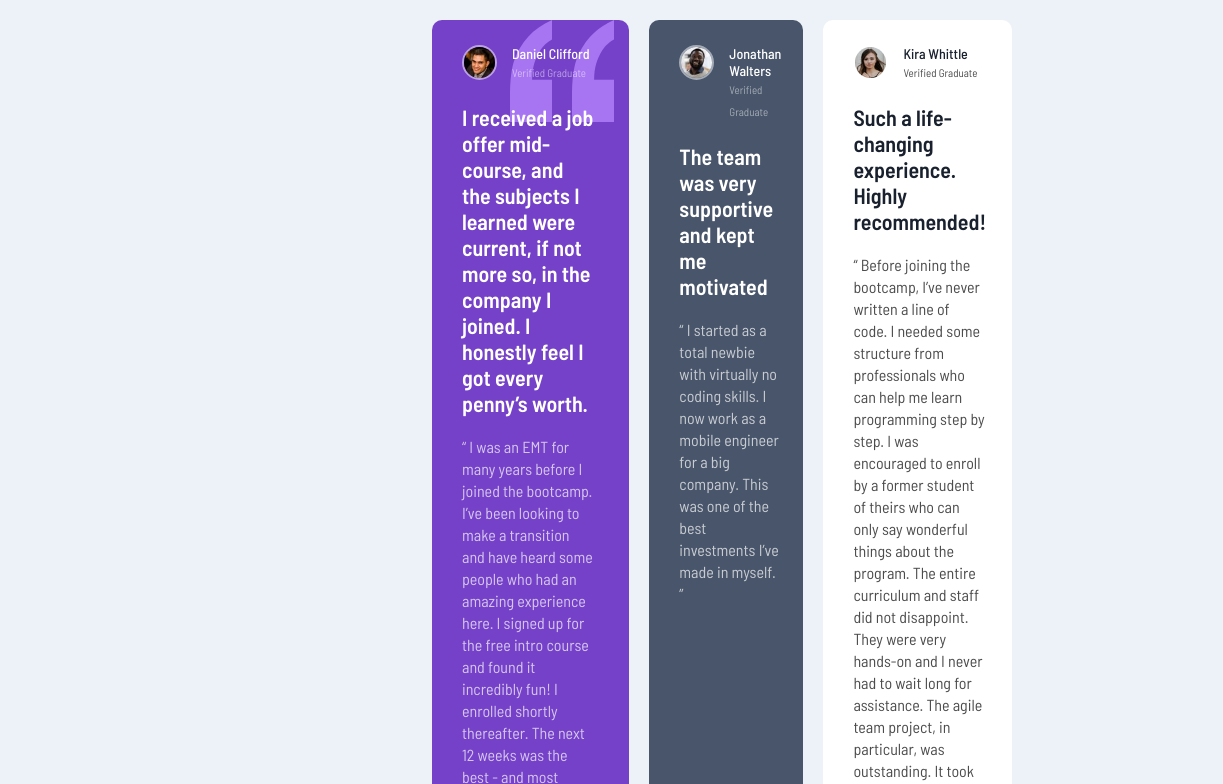
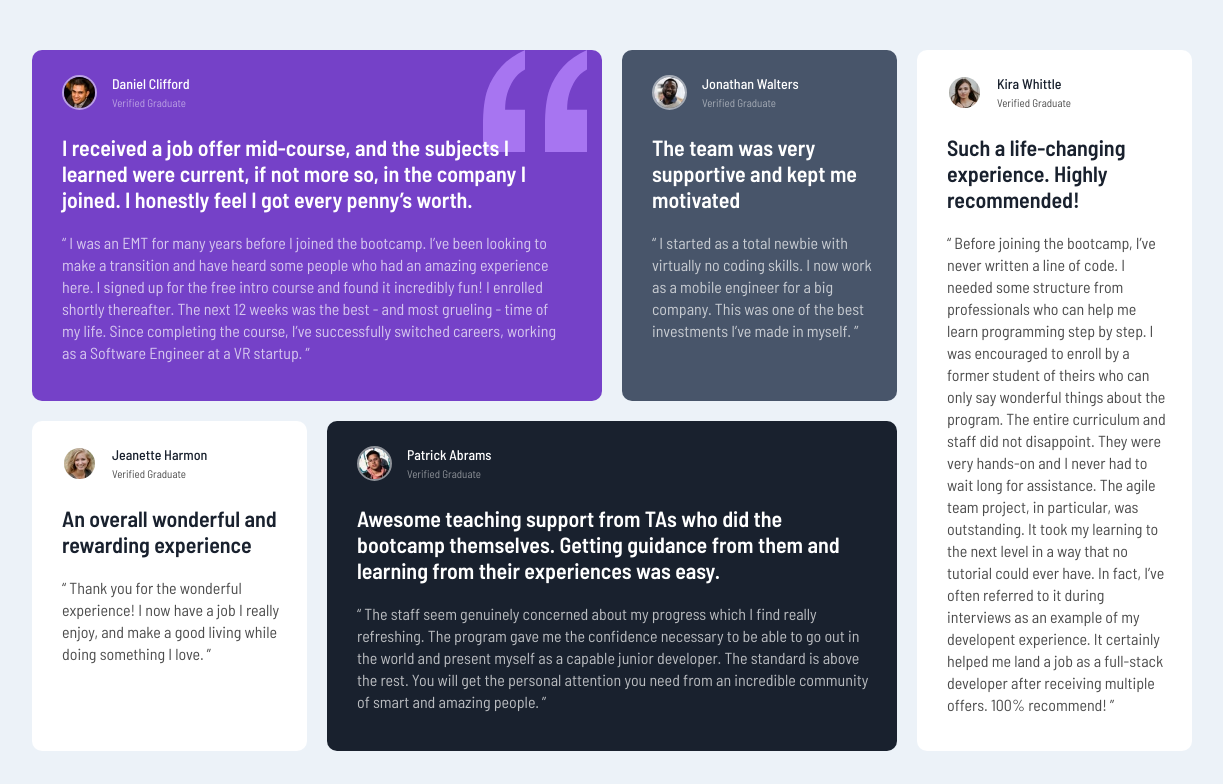
Before and after one commit to Asledin-max/testimonials-grid-section-main, a plain HTML site: page index.html in a window 1536 px wide. Shown: the top 784 px of the page, without its empty margins (156-1379 px from the left). Drawn offline with Linux system fonts and the light colour scheme.

Commit message:
Update style.css

```diff
--- a/style.css
+++ b/style.css
@@ -124,10 +124,10 @@ body {
   }
 }
 
-@media (min-width: 395px) and (max-width: 770px) {
+@media (min-width: 395px) and (max-width: 1023px) {
   .cardcontainer-grid {
     grid-template-columns: repeat(4, 1fr);
-    width: min(95%, 770px);
+    width: min(95%, 1204px);
   }
   .grid-col-span-2 {
     grid-column: span 3;
@@ -151,9 +151,16 @@ body {
   }
 }
 
-@media (min-width: 1025px) and (max-width: 1440px) {
+@media (min-width: 1024px) and (max-width: 1440px) {
   .cardcontainer-grid {
     grid-template-columns: repeat(4, 1fr);
     width: min(95%, 1200px);
   }
 }
+
+@media (min-width: 1440px) {
+  .cardcontainer-grid {
+    grid-template-columns: repeat(4, 1fr);
+    width: min(95%, 1200px);
+  }
+}
```
